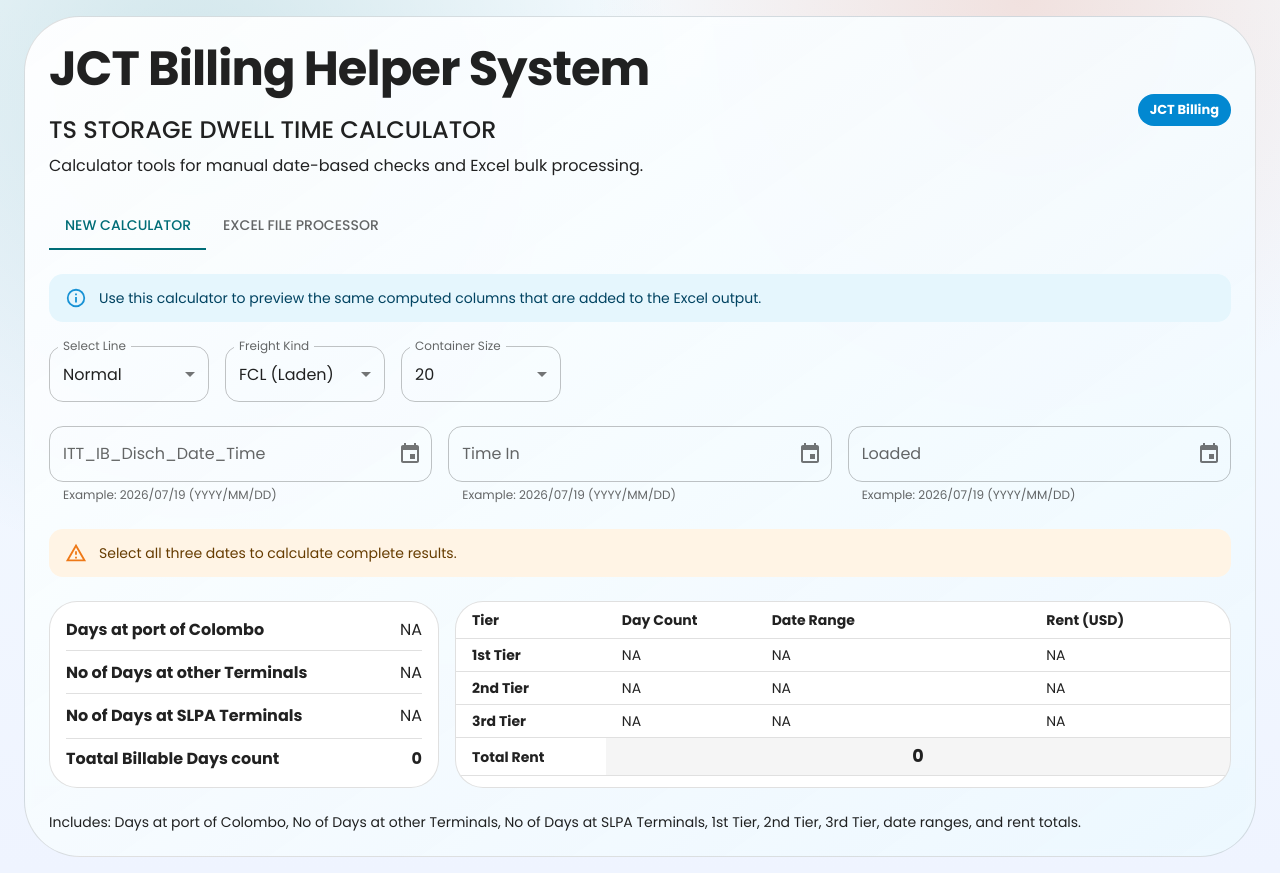
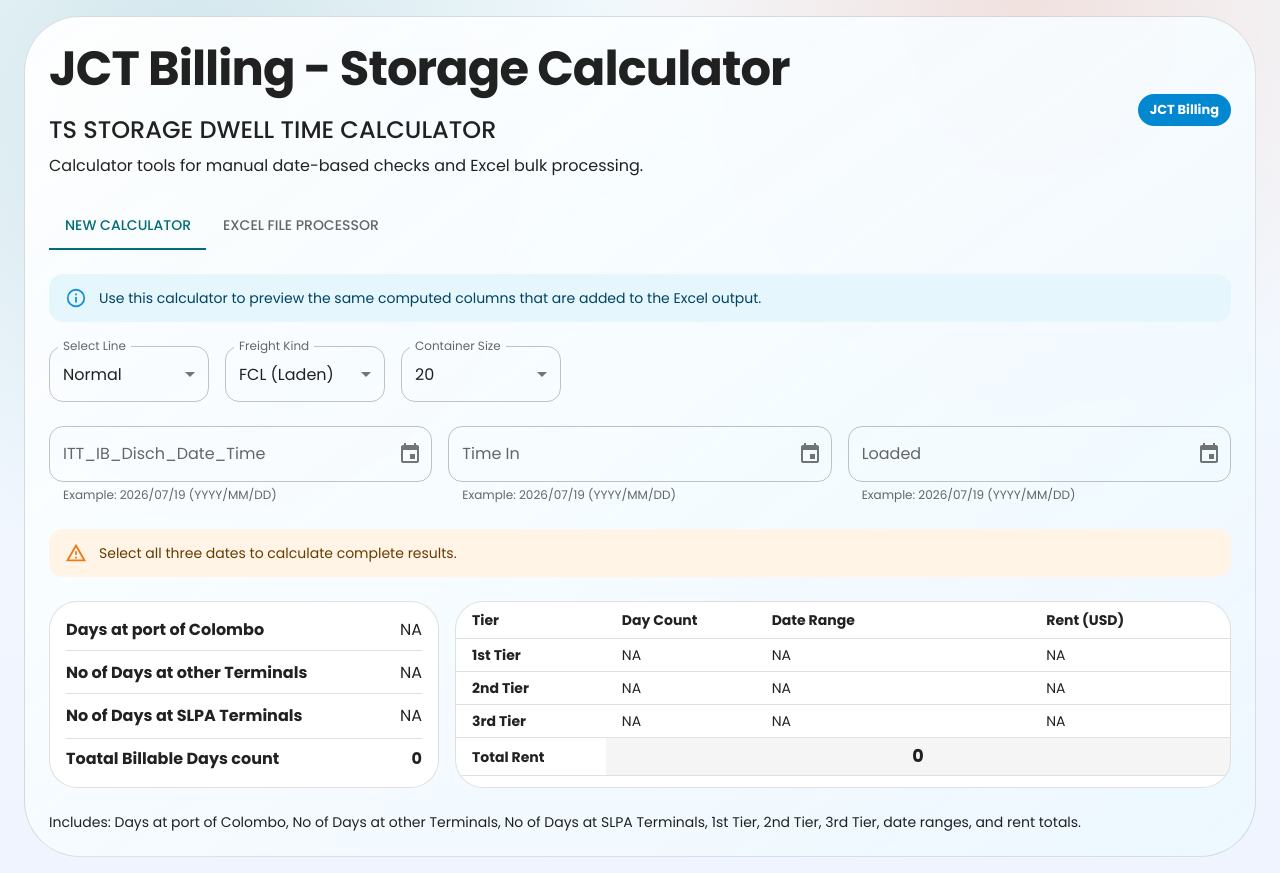
Before and after one commit to sasitha999/TS_STORAGE_DWELL_TIME_COUNTER, a React (Vite) app in the folder app/: page / in a window 1280 px wide. Built offline with nearby package versions, Linux system fonts and the light colour scheme.

Commit message:
Update  heading

```diff
--- a/app/index.html
+++ b/app/index.html
@@ -15,7 +15,7 @@
 
       gtag('config', 'G-FRJLTNS24B');
     </script>
-    <title>JCT Billing Helper System</title>
+    <title>JCT Billing - Storage Calculator</title>
   </head>
   <body>
     <div id="root"></div>
--- a/app/src/App.tsx
+++ b/app/src/App.tsx
@@ -37,7 +37,7 @@ function App() {
           <Stack direction="row" spacing={2} sx={{ justifyContent: 'space-between' }}>
             <Box>
               <Typography variant="h3" component="h1" gutterBottom>
-                JCT Billing Helper System
+                JCT Billing - Storage Calculator
               </Typography>
               <Typography variant="h5" component="h2" gutterBottom sx={{ color: 'text.primary', fontWeight: 500 }}>
                 TS STORAGE DWELL TIME CALCULATOR
```
